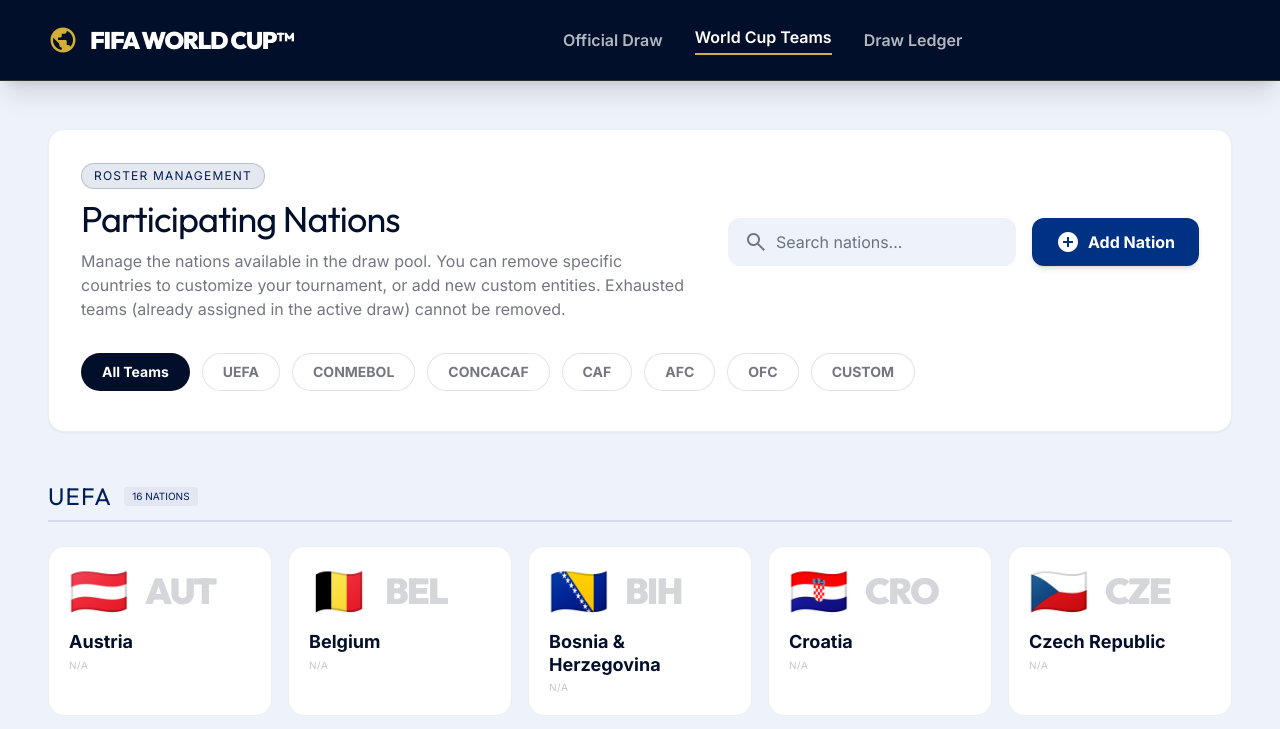
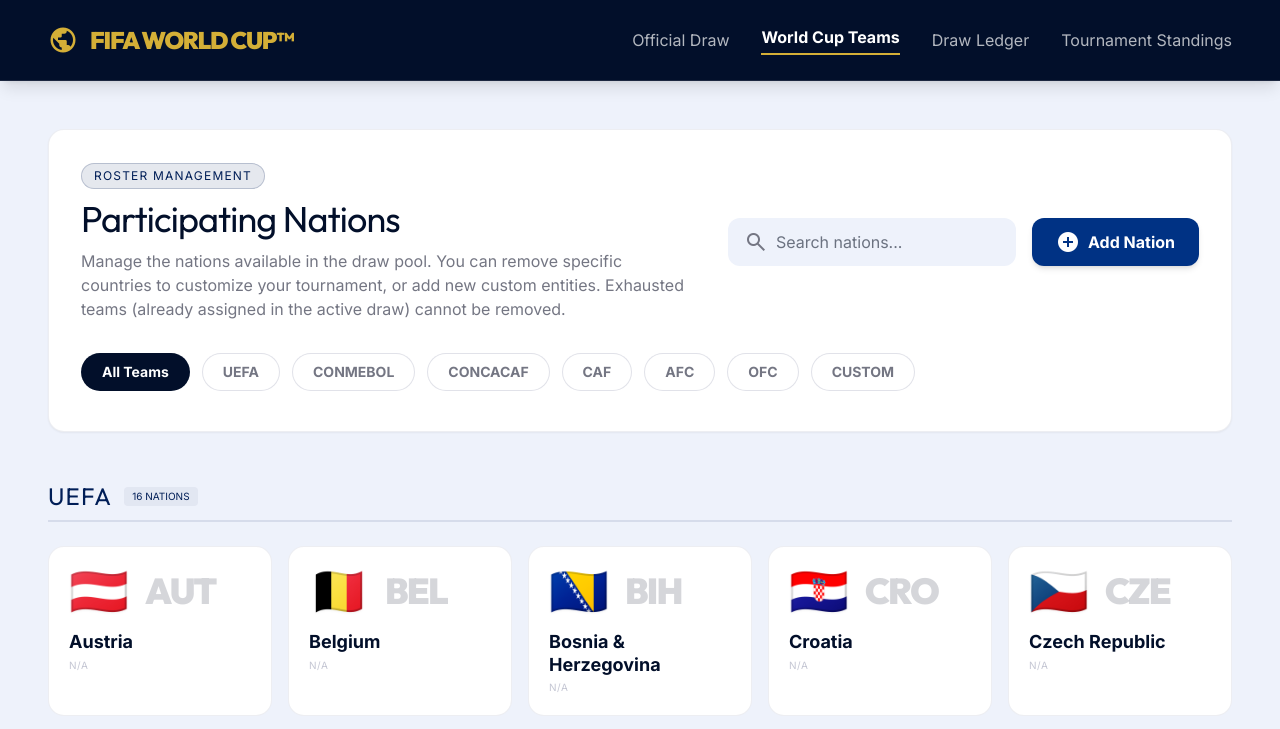
Before and after one commit to hellonuki/Rollet-Pildun2026, a website: page teams.html in a window 1280 px wide. Shown: the top 729 px of the page. Drawn offline with nearby package versions, Linux system fonts and the light colour scheme.

Commit message:
Refactor navigation bar and team management UI

```diff
--- a/teams.html
+++ b/teams.html
@@ -61,25 +61,24 @@
 </head>
 <body class="bg-surface-ice text-on-surface font-body-md overflow-x-hidden min-h-screen flex flex-col">
 
-<!-- Top Navigation Bar -->
-<nav class="bg-pitch-dark shadow-xl sticky top-0 z-50 w-full border-b border-prestige-gold/20">
+<nav class="bg-pitch-dark shadow-lg sticky top-0 z-50 w-full border-b border-white/10">
     <div class="flex justify-between items-center w-full px-4 md:px-12 max-w-7xl mx-auto h-20">
-        <a href="index.html" class="font-fifa font-black text-white hover:text-prestige-gold transition-colors flex items-center gap-3 text-2xl tracking-tighter">
-            <span class="material-symbols-outlined text-3xl text-prestige-gold">public</span>
+        <a href="index.html" class="font-[Outfit] font-black text-prestige-gold hover:text-white transition-colors flex items-center gap-3 text-2xl tracking-tighter">
+            <span class="material-symbols-outlined text-3xl">public</span>
             FIFA WORLD CUP™
         </a>
         <div class="hidden md:flex items-center gap-8">
-            <a class="font-button font-semibold text-white/70 hover:text-white transition-colors cursor-pointer" href="index.html">Official Draw</a>
-            <a class="font-button font-semibold text-white border-b-2 border-prestige-gold pb-1 cursor-pointer transition-all" href="teams.html">World Cup Teams</a>
-            <a class="font-button font-semibold text-white/70 hover:text-white transition-colors cursor-pointer" href="result.html">Draw Ledger</a>
+            <a class="font-medium text-white/70 hover:text-white transition-colors cursor-pointer" href="index.html">Official Draw</a>
+            <a class="font-bold text-white border-b-2 border-prestige-gold pb-1 cursor-pointer transition-all duration-200" href="teams.html">World Cup Teams</a>
+            <a class="font-medium text-white/70 hover:text-white transition-colors cursor-pointer" href="result.html">Draw Ledger</a>
+            <a class="font-medium text-white/70 hover:text-white transition-colors cursor-pointer" href="standing.html">Tournament Standings</a>
         </div>
-        <div class="flex items-center gap-4">
-            <button id="mobile-menu-btn" class="md:hidden material-symbols-outlined text-white text-2xl cursor-pointer">menu</button>
+        <div class="flex items-center md:hidden">
+            <button id="mobile-menu-btn" class="material-symbols-outlined text-white text-3xl cursor-pointer">menu</button>
         </div>
     </div>
 </nav>
 
-<!-- Mobile Navigation Drawer -->
 <div id="mobile-nav" class="fixed inset-0 z-[60] md:hidden transform translate-x-full transition-transform duration-300">
     <div class="absolute inset-0 bg-pitch-dark/80 backdrop-blur-sm" id="mobile-nav-overlay"></div>
     <div class="absolute right-0 top-0 h-full w-72 bg-fifa-blue border-l border-prestige-gold/30 shadow-2xl flex flex-col p-8 gap-6">
@@ -87,12 +86,12 @@
         <a class="font-button font-semibold text-white/80 hover:text-white py-3 border-b border-white/10" href="index.html">Official Draw</a>
         <a class="font-button font-semibold text-prestige-gold py-3 border-b border-white/20" href="teams.html">World Cup Teams</a>
         <a class="font-button font-semibold text-white/80 hover:text-white py-3 border-b border-white/10" href="result.html">Draw Ledger</a>
+        <a class="font-button font-semibold text-white/80 hover:text-white py-3 border-b border-white/10" href="standing.html">Tournament Standings</a>
     </div>
 </div>
 
 <main class="max-w-7xl mx-auto px-4 md:px-12 py-12 flex-grow w-full">
 
-    <!-- Hero Section & Management Controls -->
     <section class="mb-12 bg-white rounded-2xl shadow-sm border border-outline-variant/30 p-8">
         <div class="flex flex-col lg:flex-row lg:items-center justify-between gap-8 mb-8">
             <div class="space-y-3 flex-1">
@@ -116,7 +115,6 @@
             </div>
         </div>
 
-        <!-- Add Custom Team Form (Hidden by default) -->
         <div id="addTeamForm" class="hidden bg-surface-ice p-6 rounded-xl border border-vibrant-blue/20 mb-8 animate-[popIn_0.3s_ease-out]">
             <h3 class="font-headline-md text-primary mb-4 flex items-center gap-2">
                 <span class="material-symbols-outlined">edit_square</span> Custom Nation Entry
@@ -153,7 +151,6 @@
             </div>
         </div>
 
-        <!-- Sticky Confederation Quick Nav -->
         <div class="flex overflow-x-auto pb-2 gap-3 no-scrollbar" id="confedFilters">
             <button data-conf="ALL" class="whitespace-nowrap px-5 py-2 bg-pitch-dark text-white font-button text-sm font-bold rounded-full transition-all border border-transparent">All Teams</button>
             <button data-conf="UEFA" class="whitespace-nowrap px-5 py-2 bg-white hover:bg-surface-ice text-outline font-button text-sm font-bold rounded-full transition-all border border-outline-variant/50">UEFA</button>
@@ -166,14 +163,11 @@
         </div>
     </section>
 
-    <!-- Dynamic Container for all teams -->
     <div id="teamsContainer" class="flex flex-col gap-12">
-        <!-- Javascript will inject sections here -->
-    </div>
+        </div>
 
 </main>
 
-<!-- Footer -->
 <footer class="bg-pitch-dark w-full py-16 px-4 md:px-12 flex flex-col items-center gap-4 mt-auto border-t border-prestige-gold/20">
     <a href="index.html" class="font-fifa font-black text-white hover:text-prestige-gold transition-colors flex items-center gap-2 text-2xl tracking-tighter mb-4">
         <span class="material-symbols-outlined text-3xl">public</span>
@@ -200,7 +194,6 @@
     mobileNavClose.addEventListener('click', () => mobileNav.classList.add('translate-x-full'));
     mobileNavOverlay.addEventListener('click', () => mobileNav.classList.add('translate-x-full'));
 
-    // Database
     // Database yang sudah diperbarui (48 Negara Peserta WC 2026)
     const baseTeams = [
         // AFC (Asia)
@@ -264,12 +257,10 @@
         { name: "Turkey", abbr: "TUR", flag: "🇹🇷", conf: "UEFA", rank: "N/A" }
     ];
 
-    // Master Pool Management
     let masterPool = [];
     let drawnTeamsSet = new Set();
 
     function initData() {
-        // Load or seed Master Pool
         const storedMaster = localStorage.getItem('masterTeamsPool');
         if (storedMaster) {
             masterPool = JSON.parse(storedMaster);
@@ -278,7 +269,6 @@
             localStorage.setItem('masterTeamsPool', JSON.stringify(masterPool));
         }
 
-        // Determine exhausted/drawn teams
         const activeDraw = localStorage.getItem('drawState');
         if (activeDraw) {
             const state = JSON.parse(activeDraw);
@@ -305,7 +295,6 @@
 
             if (teamsInConf.length === 0) return;
 
-            // Build Section
             const section = document.createElement('section');
 
             let html = `
@@ -322,13 +311,11 @@
                 const isDrawn = drawnTeamsSet.has(team.name);
                 const drawnClass = isDrawn ? 'drawn-team' : '';
 
-                // Top badges
                 let badges = '';
                 if(isDrawn) {
                     badges += `<span class="bg-pitch-dark text-white text-[10px] px-2 py-1 rounded font-bold uppercase tracking-widest shadow-sm z-10 absolute top-2 right-2">EXHAUSTED</span>`;
                 }
 
-                // Delete button (only if not drawn)
                 const deleteBtn = !isDrawn ? `
                     <button onclick="removeTeam('${team.name}')" class="delete-btn absolute -top-2 -right-2 bg-error-red text-white w-6 h-6 rounded-full flex items-center justify-center shadow-lg z-20 hover:scale-110 transition-transform">
                         <span class="material-symbols-outlined text-[14px]">close</span>
@@ -357,7 +344,6 @@
         });
     }
 
-    // Interactions
     const filterBtns = document.querySelectorAll('#confedFilters button');
     let currentConf = 'ALL';
 
@@ -365,7 +351,6 @@
         btn.addEventListener('click', (e) => {
             currentConf = e.target.getAttribute('data-conf');
 
-            // UI Toggle
             filterBtns.forEach(b => {
                 b.className = 'whitespace-nowrap px-5 py-2 bg-white hover:bg-surface-ice text-outline font-button text-sm font-bold rounded-full transition-all border border-outline-variant/50';
             });
@@ -379,7 +364,6 @@
         renderTeams(currentConf, e.target.value);
     });
 
-    // Custom Form Logic
     function toggleAddForm() {
         const form = document.getElementById('addTeamForm');
         form.classList.toggle('hidden');
@@ -390,7 +374,6 @@
             masterPool = masterPool.filter(t => t.name !== teamName);
             localStorage.setItem('masterTeamsPool', JSON.stringify(masterPool));
 
-            // Note: If an active draw is happening, we should warn them, but for this simple app, we just sync the active pool if it exists.
             const activeDraw = localStorage.getItem('drawState');
             if (activeDraw) {
                 const state = JSON.parse(activeDraw);
@@ -417,12 +400,10 @@
             return;
         }
 
-        // Add to master
         const newTeam = { name, abbr, flag, conf, rank: "CUSTOM" };
         masterPool.push(newTeam);
         localStorage.setItem('masterTeamsPool', JSON.stringify(masterPool));
 
-        // Sync with active draw if it exists
         const activeDraw = localStorage.getItem('drawState');
         if (activeDraw) {
             const state = JSON.parse(activeDraw);
@@ -430,7 +411,6 @@
             localStorage.setItem('drawState', JSON.stringify(state));
         }
 
-        // Clean UI
         document.getElementById('newName').value = '';
         document.getElementById('newAbbr').value = '';
         document.getElementById('newFlag').value = '';
@@ -438,10 +418,8 @@
         renderTeams(currentConf, searchInput.value);
     }
 
-    // Run
     initData();
     renderTeams();
-
 </script>
 </body>
 </html>
```
